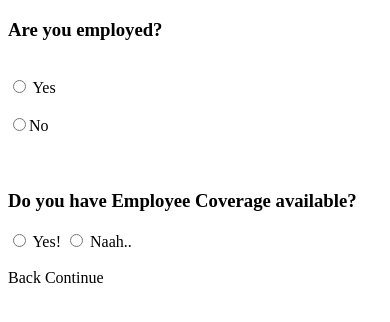
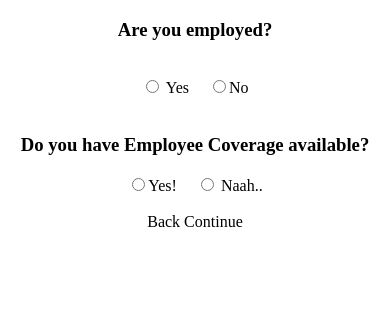
Before and after one commit to Tanmayee/CodechellaTeam4, a plain HTML site: page myDemo/html/employed.htm in a window 390 px wide. Drawn offline with Linux system fonts and the light colour scheme.

Commit message:
Corrected display to match responsive UI

```diff
--- a/myDemo/html/employed.htm
+++ b/myDemo/html/employed.htm
@@ -13,31 +13,31 @@
        	</script>
     </head>
     <body>
-      <div class="question-unit">
+      <div class="question-unit" align="center">
       	<h3>Are you employed?</h3>
-      	<div class="row">
-            <div class="span4">
+      	<div style="display: block">
+            <div style="display:inline-block">
             	<div class="employed"></div><br/>
             	<input type="radio" id="rbtnemployed"  name="rbtnMarried" value="yes"
             	 data-bind="myModel.Employed" data-bind-options="defaultValue : 'yes'"/>
             	 Yes</div>
-             <div class="span4">
+             <div style="display:inline-block;margin-left: 15px">
              	<div class="unemployed"></div><br/>
             	<input type="radio" id="rbtnunemployed"  name="rbtnMarried" value="no"
             	data-bind="myModel.Employed"/>No
             	</div>
         </div>
-        <br/><br/>
+        <br/>
         <div>
         	<h3>Do you have Employee Coverage available?</h3>
-	      		<tr>
-	      			<td><input type="radio" id="rbtnCali"  name="rbtnCali" value="yes"
+	      		<div style="display: block">
+            		<div style="display:inline-block">
+            			<input type="radio" id="rbtnCali"  name="rbtnCali" value="yes"
+	            	 		data-bind="myModel.fromCali"/>Yes!</div>
+	            	<div style="display:inline-block;margin-left: 15px">
+	            		<input type="radio" id="rbtnNoCali"  name="rbtnCali" value="no"
 	            	 data-bind="myModel.fromCali"/>
-	            	 Yes!</td>
-	            	 <td><label style="width:170px"></label></td>
-	            	 <td><input type="radio" id="rbtnNoCali"  name="rbtnCali" value="no"
-	            	 data-bind="myModel.fromCali"/>
-	            	 Naah..</td></tr>
+	            	 Naah..</div></div>
         </div>
        <br/>
     	<div class="pull-bottom">
```
Also changed, not shown: 1 other file.
